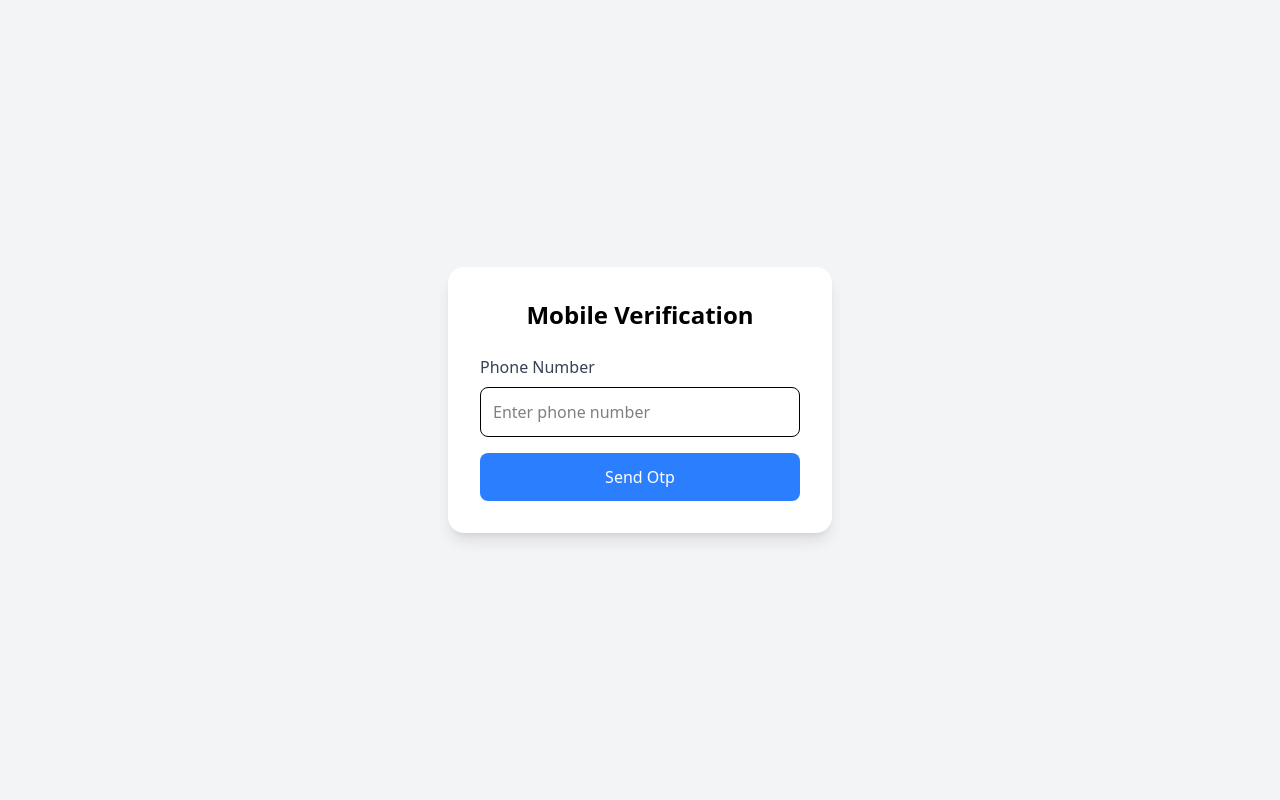
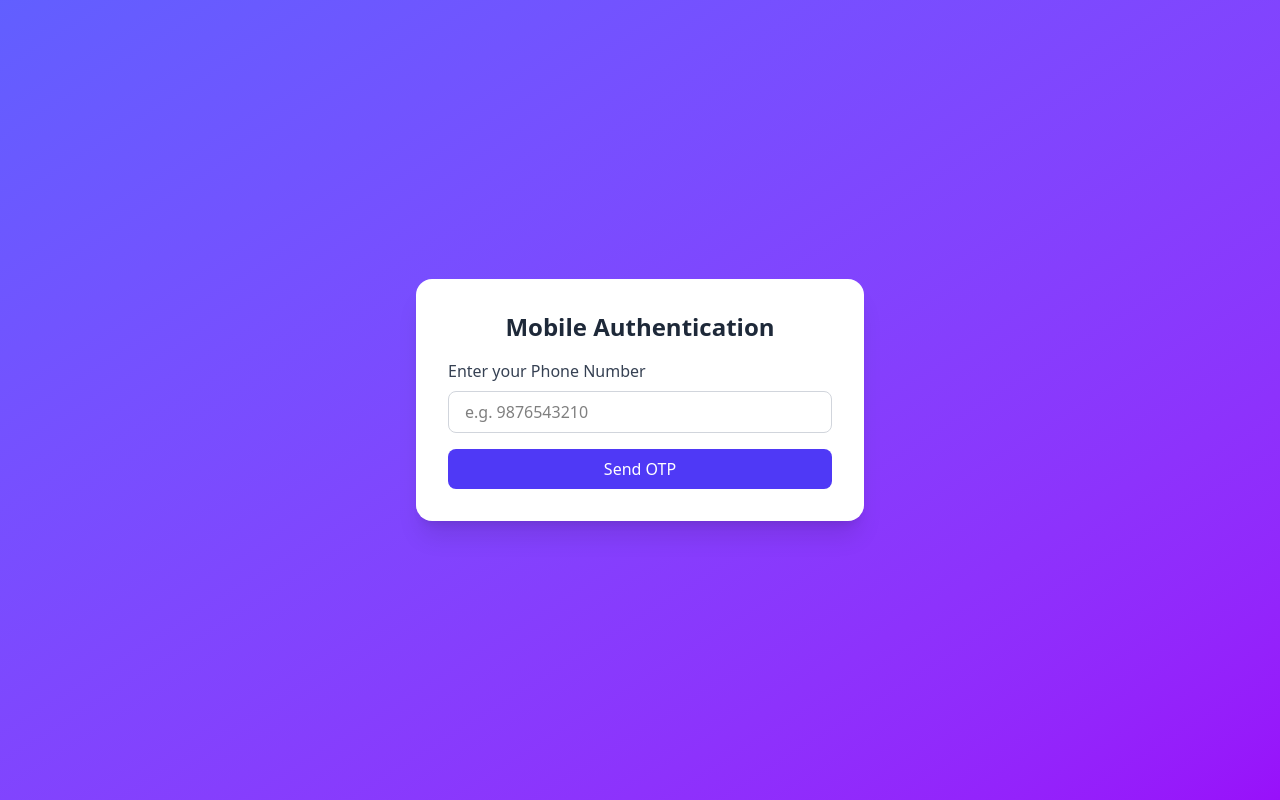
Before and after one commit to Dilkhushkr/Mobile_recharge_frontend, a React (Vite) app: page / in a window 1280 px wide. Built offline with nearby package versions, Linux system fonts and the light colour scheme.

Commit message:
last change

```diff
--- a/package.json
+++ b/package.json
@@ -13,6 +13,7 @@
     "@reduxjs/toolkit": "^2.10.1",
     "@tailwindcss/vite": "^4.1.16",
     "axios": "^1.13.2",
+    "js-cookie": "^3.0.5",
     "react": "^19.1.1",
     "react-dom": "^19.1.1",
     "react-redux": "^9.2.0",
@@ -22,6 +23,7 @@
   },
   "devDependencies": {
     "@eslint/js": "^9.36.0",
+    "@types/js-cookie": "^3.0.6",
     "@types/node": "^24.6.0",
     "@types/react": "^19.1.16",
     "@types/react-dom": "^19.1.9",
--- a/src/page/Dashboard.tsx
+++ b/src/page/Dashboard.tsx
@@ -1,12 +1,9 @@
-// src/pages/Dashboard.tsx
-import React from "react";
+import React from 'react'
 
-const Dashboard: React.FC = () => {
+function Dashboard() {
   return (
-    <div className="h-screen flex items-center justify-center bg-green-50">
-      <h1 className="text-3xl font-bold text-green-600">Welcome to the Dashboard 🎉</h1>
-    </div>
-  );
-};
+    <div className='bg-blue-500'>Dashboard</div>
+  )
+}
 
-export default Dashboard;
+export default Dashboard
--- a/src/page/Login.tsx
+++ b/src/page/Login.tsx
@@ -1,75 +1,129 @@
-// src/pages/Login.tsx
-import React, { useState } from "react";
-import { useNavigate } from "react-router-dom";
-import axios from "axios";
+// src/components/OtpAuthForm.tsx
+import React, { useState, useEffect } from "react";
 import { useDispatch, useSelector } from "react-redux";
 import { sendOtpRequest } from "../redux/slices/sendOtpSlice";
+import { verifyOtpRequest } from "../redux/slices/verfiyOtpSlice";
+import type { RootState } from "../redux/store/rootReducer";
+import { useNavigate } from "react-router-dom";
+
+const OtpAuthForm: React.FC = () => {
+  const dispatch = useDispatch();
+  const [phone, setPhone] = useState("");
+  const [otp, setOtp] = useState("");
+  const [showOtpBox, setShowOtpBox] = useState(false);
+  const navigate = useNavigate();
+
+  // Redux state selectors
+  const { loading: sendLoading, success: sendSuccess, error: sendError } = useSelector(
+    (state: RootState) => state.sendOtp
+  );
+  const { loading: verifyLoading, success: verifySuccess, error: verifyError } = useSelector(
+    (state: RootState) => state.verifyOtp
+  );
 
 
-const Login: React.FC = () => {
-  const [phone, setPhone] = useState("");
-  const [otp, setOtp] = useState("");
-  const [isOtpVisible, setIsOtpVisible] = useState(false);
-  const navigate = useNavigate();
-  const dispatch = useDispatch();
+  useEffect(() => {
+    if (sendSuccess) {
+      setShowOtpBox(true);
+    }
+  }, [sendSuccess]);
 
+  // Handle send OTP
   const handleSendOtp = () => {
+    if (!phone || phone.length < 10) {
+      alert("Please enter a valid phone number");
+      return;
+    }
     dispatch(sendOtpRequest({ phone }));
   };
 
-   const handleVerifyOtp = async () => {
-    try {
-      const response = await axios.post("http://localhost:5000/api/auth/verify-otp", { phone, otp });
-      console.log("OTP verify response:", response);
-      if (response.status === 200 ) {
-        alert("OTP Verified Successfully!");
-        navigate("/dashboard");
-      } else {
-        alert("Invalid OTP. Please try again.");
-      }
-    } catch (error) {
-      console.error("Error verifying OTP:", error);
-      alert("Failed to verify OTP. Please try again.");
+  // Handle verify OTP
+  const handleVerifyOtp = () => {
+    if (!otp) {
+      alert("Please enter OTP");
+      return;
     }
+    dispatch(verifyOtpRequest({ phone, otp }));
   };
+  useEffect(() => {
+    if (verifySuccess) {
+      navigate("/dashboard");
+    }
+  }, [verifySuccess, navigate]);
 
   return (
-    <div className="flex items-center justify-center h-screen bg-gray-100">
-      <div className="bg-white p-8 rounded-2xl shadow-lg w-96">
-        <h2 className="text-2xl font-semibold text-center mb-6">Mobile Verification</h2>
+    <div className="flex justify-center items-center min-h-screen bg-gradient-to-br from-indigo-500 to-purple-600">
+      <div className="bg-white shadow-xl rounded-2xl p-8 w-[90%] max-w-md transition-all">
+        <h2 className="text-2xl font-bold text-center text-gray-800 mb-4">
+          Mobile Authentication
+        </h2>
 
-        {!isOtpVisible ? (
+        {!showOtpBox ? (
           <>
-            <label className="block text-gray-700 mb-2">Phone Number</label>
+            {/* Phone Input */}
+            <label className="block text-gray-700 font-medium mb-2">
+              Enter your Phone Number
+            </label>
             <input
               type="tel"
               value={phone}
               onChange={(e) => setPhone(e.target.value)}
-              placeholder="Enter phone number"
-              className="w-full border p-3 rounded-lg mb-4 outline-none focus:ring-2 focus:ring-blue-400"
+              placeholder="e.g. 9876543210"
+              className="w-full px-4 py-2 border border-gray-300 rounded-lg focus:ring-2 focus:ring-indigo-500 outline-none mb-4"
             />
+
             <button
               onClick={handleSendOtp}
-              className="w-full bg-blue-500 text-white py-3 rounded-lg hover:bg-blue-600 transition-all"
+              disabled={sendLoading}
+              className="w-full bg-indigo-600 hover:bg-indigo-700 text-white py-2 rounded-lg font-medium transition-all"
             >
-              Send Otp
+              {sendLoading ? "Sending OTP..." : "Send OTP"}
             </button>
+
+            {sendError && (
+              <p className="text-red-500 text-sm mt-2 text-center">
+                {sendError}
+              </p>
+            )}
           </>
         ) : (
           <>
-            <label className="block text-gray-700 mb-2">Enter OTP</label>
+            {/* OTP Input */}
+            <label className="block text-gray-700 font-medium mb-2">
+              Enter the OTP sent to {phone}
+            </label>
             <input
               type="text"
               value={otp}
               onChange={(e) => setOtp(e.target.value)}
               placeholder="Enter OTP"
-              className="w-full border p-3 rounded-lg mb-4 outline-none focus:ring-2 focus:ring-green-400"
+              className="w-full px-4 py-2 border border-gray-300 rounded-lg focus:ring-2 focus:ring-indigo-500 outline-none mb-4 tracking-widest text-center"
             />
+
             <button
               onClick={handleVerifyOtp}
-              className="w-full bg-green-500 text-white py-3 rounded-lg hover:bg-green-600 transition-all"
+              disabled={verifyLoading}
+              className="w-full bg-green-600 hover:bg-green-700 text-white py-2 rounded-lg font-medium transition-all"
             >
-              Verify OTP
+              {verifyLoading ? "Verifying..." : "Verify OTP"}
+            </button>
+
+            {verifyError && (
+              <p className="text-red-500 text-sm mt-2 text-center">
+                {verifyError}
+              </p>
+            )}
+            {verifySuccess && (
+              <p className="text-green-500 text-sm mt-3 text-center font-semibold">
+                ✅ OTP Verified Successfully!
+              </p>
+            )}
+
+            <button
+              onClick={() => setShowOtpBox(false)}
+              className="mt-4 text-indigo-600 text-sm hover:underline"
+            >
+              Resend OTP
             </button>
           </>
         )}
@@ -78,4 +132,4 @@ const Login: React.FC = () => {
   );
 };
 
-export default Login;
+export default OtpAuthForm;
--- a/src/redux/sagas/rootSaga.ts
+++ b/src/redux/sagas/rootSaga.ts
@@ -1,9 +1,11 @@
 import {all} from "redux-saga/effects";
 import {watchSendOtpSaga} from "./sendOtpSaga";
+import {watchVerifyOtpSaga} from "./verifyOtpSaga";
 
 
 export default function* rootSaga(){
     yield all([
         watchSendOtpSaga(),
+        watchVerifyOtpSaga()
     ]);
 }
--- /dev/null
+++ b/src/redux/sagas/verifyOtpSaga.ts
@@ -0,0 +1,25 @@
+import {call,put,takeLatest} from 'redux-saga/effects';
+import {verifyOtpRequest,verifyOtpSuccess,verifyOtpFailure} from '../slices/verfiyOtpSlice';
+import {verifyOtpApi} from '../services/authService';
+
+
+
+function* verifyOtpSaga(action : ReturnType<typeof verifyOtpRequest>){
+
+    try{
+        const {phone , otp} = action.payload;
+        yield call(verifyOtpApi, phone, otp);
+        yield put(verifyOtpSuccess());
+
+
+    }catch(error:any){
+
+        yield put(verifyOtpFailure(error.message || "Failed to verify OTP"));
+
+    }
+
+}
+
+export function* watchVerifyOtpSaga(){
+    yield takeLatest(verifyOtpRequest.type, verifyOtpSaga);
+}
--- a/src/redux/services/authService.ts
+++ b/src/redux/services/authService.ts
@@ -5,3 +5,10 @@ export const sendOtpApi = async (phone: string) => {
   const response = await axios.post("http://localhost:5000/api/auth/send-otp", { phone });
   return response.data;
 };
+
+export const verifyOtpApi = async (phone : string, otp : string) => {
+  const response = await axios.post("http://localhost:5000/api/auth/verify-otp", { phone, otp });
+
+  return response.data;
+
+}
--- /dev/null
+++ b/src/redux/slices/verfiyOtpSlice.ts
@@ -0,0 +1,45 @@
+import { createSlice,type PayloadAction } from "@reduxjs/toolkit";
+
+interface VerifyOtpState {
+    loading : boolean;
+    success : boolean;
+    error : string | null;
+}
+
+const initialState : VerifyOtpState  = {
+
+    loading : false,
+    success : false,
+    error : null,
+
+}
+
+const VerifyOtpSlice = createSlice({
+
+    name : "verifyOtp",
+    initialState,
+    reducers : {
+        verifyOtpRequest : (state , _action :PayloadAction<{phone:string, otp:string}>)=>{
+            state.loading = true;
+            state.success = false;
+            state.error = null;
+        },
+        verifyOtpSuccess : (state)=>{
+            state.loading = false;
+            state.success = true;
+            state.error = null;
+        },
+        verifyOtpFailure : (state, action : PayloadAction<string>)=>{
+            state.loading = false;
+            state.success = false;
+            state.error = action.payload;
+        }
+
+    }
+
+})
+
+
+export const {verifyOtpRequest, verifyOtpSuccess, verifyOtpFailure} = VerifyOtpSlice.actions;
+
+export default VerifyOtpSlice.reducer;
--- a/src/redux/store/rootReducer.ts
+++ b/src/redux/store/rootReducer.ts
@@ -1,9 +1,12 @@
 import { combineReducers } from "@reduxjs/toolkit";
 
 import sendOtpReducer from "../slices/sendOtpSlice";
+import verifyOtpReducer from "../slices/verfiyOtpSlice";
 
 const rootReducer = combineReducers({
     sendOtp: sendOtpReducer,
+    verifyOtp: verifyOtpReducer,
+
 })
 
 export type RootState = ReturnType<typeof rootReducer>;
--- a/src/routes/AppRoutes.tsx
+++ b/src/routes/AppRoutes.tsx
@@ -2,13 +2,17 @@
 import { BrowserRouter as Router, Routes, Route } from "react-router-dom";
 import Login from "../page/Login";
 import Dashboard from "../page/Dashboard";
+import ProtectedRoute from "./ProtectedRoute";
 
 const AppRoutes = () => {
   return (
     <Router>
       <Routes>
         <Route path="/" element={<Login />} />
-        <Route path="/dashboard" element={<Dashboard />} />
+       <Route
+          path="/dashboard"
+          element={<ProtectedRoute element={<Dashboard />} />}
+        />
       </Routes>
     </Router>
   );
--- /dev/null
+++ b/src/routes/ProtectedRoute.tsx
@@ -0,0 +1,23 @@
+import React from "react";
+import { Navigate } from "react-router-dom";
+import Cookies from "js-cookie";
+
+
+
+interface ProtectedRouteProps {
+    element : React.ReactElement;
+}
+
+const ProtectedRoute: React.FC<ProtectedRouteProps> = ({ element }) => {
+    const token = Cookies.get("token")
+    console.log("ProtectedRoute token:", token);
+
+    if(!token){
+        return <Navigate to="/" replace />;
+    }
+
+    return element;
+
+}
+
+export default ProtectedRoute;
```
Also changed, not shown: src/redux/sagas/sendOtpSaga.ts (line endings or trailing spaces), 1 other file (tests, documents, lock files or other folders).
